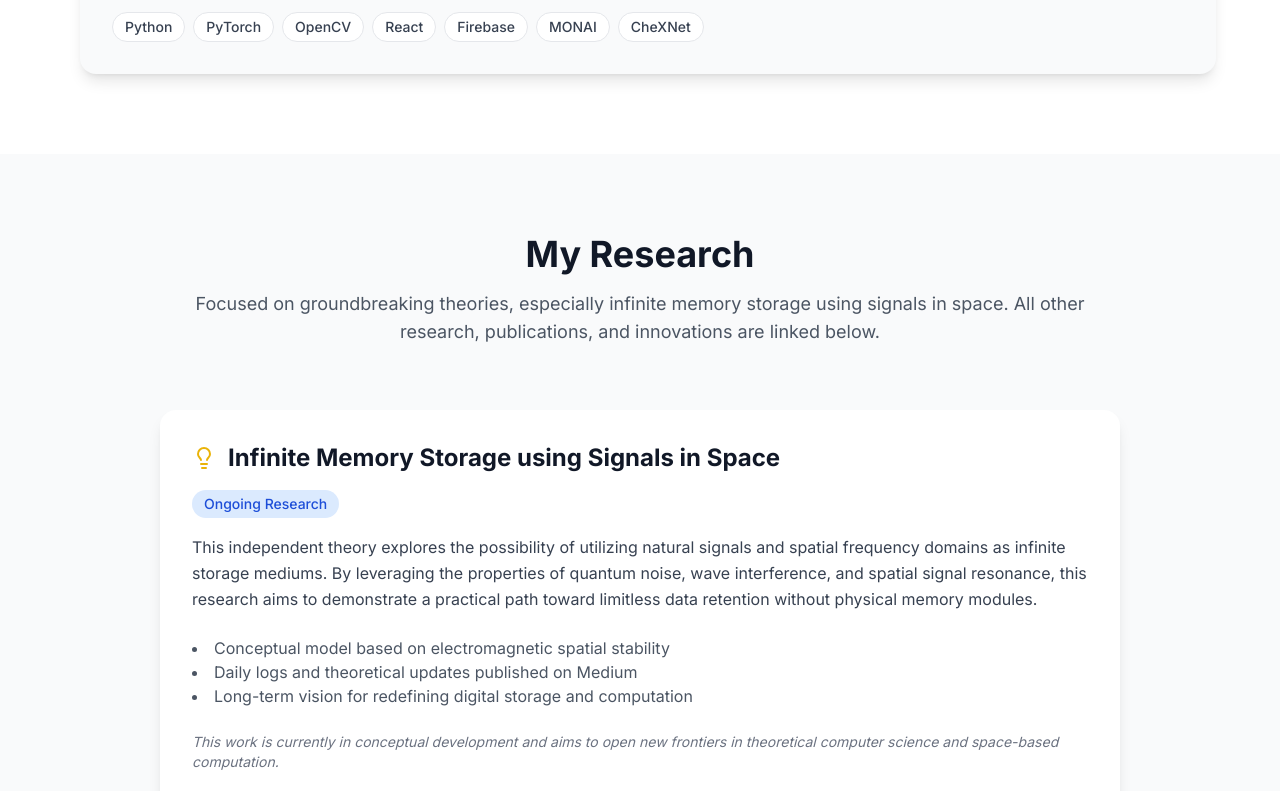
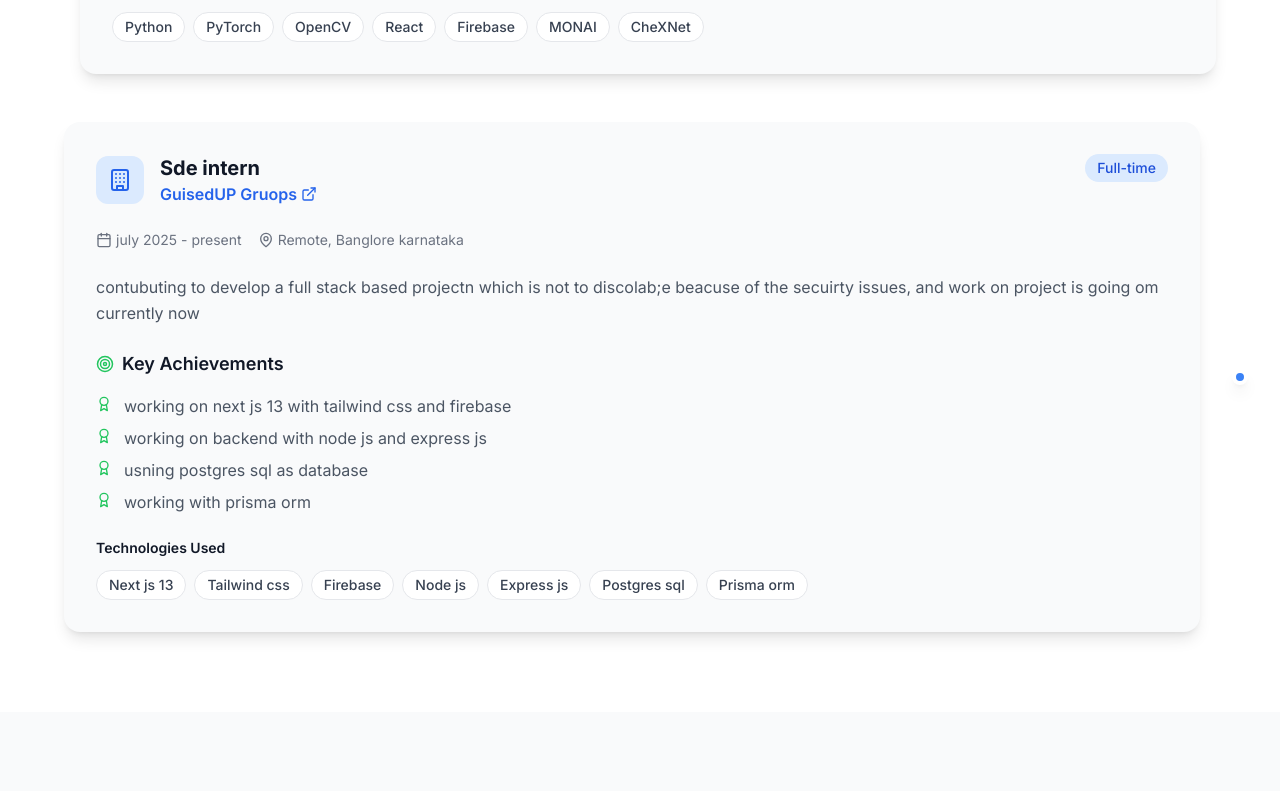
Before and after one commit to rohit2306-ui/new-port, a React (Vite) app: page / in a window 1280 px wide. Shown: the part 4664-5455 px from the top of the page. Built offline with nearby package versions, Linux system fonts and the light colour scheme.

Commit message:
Update Internships.tsx

```diff
--- a/src/components/Internships.tsx
+++ b/src/components/Internships.tsx
@@ -21,6 +21,24 @@ const Internships: React.FC = () => {
       technologies: ['Python', 'PyTorch', 'OpenCV', 'React', 'Firebase', 'MONAI', 'CheXNet'],
       companyUrl: 'https://drive.google.com/file/d/1TwF7nH71mjRrsi5HFeHNSLgkA1AmYcg6/view',
     },
+     {
+      company: 'GuisedUP Gruops',
+      role: 'Sde intern',
+      duration: 'july 2025 - present',
+      location: 'Remote, Banglore karnataka',
+      type: 'Full-time',
+      logo: Building,
+      description:
+        'contubuting to develop a full stack based projectn which is not to discolab;e beacuse of the secuirty issues, and work on project is going om currently now',
+      achievements: [
+        'working on next js 13 with tailwind css and firebase',
+        'working on backend with node js and express js',
+        'usning postgres sql as database',
+        'working with prisma orm',
+      ],
+      technologies: ['Next js 13', 'Tailwind css', 'Firebase', 'Node js', 'Express js', 'Postgres sql', 'Prisma orm'],
+
+    }
   ];
 
   return (
```
